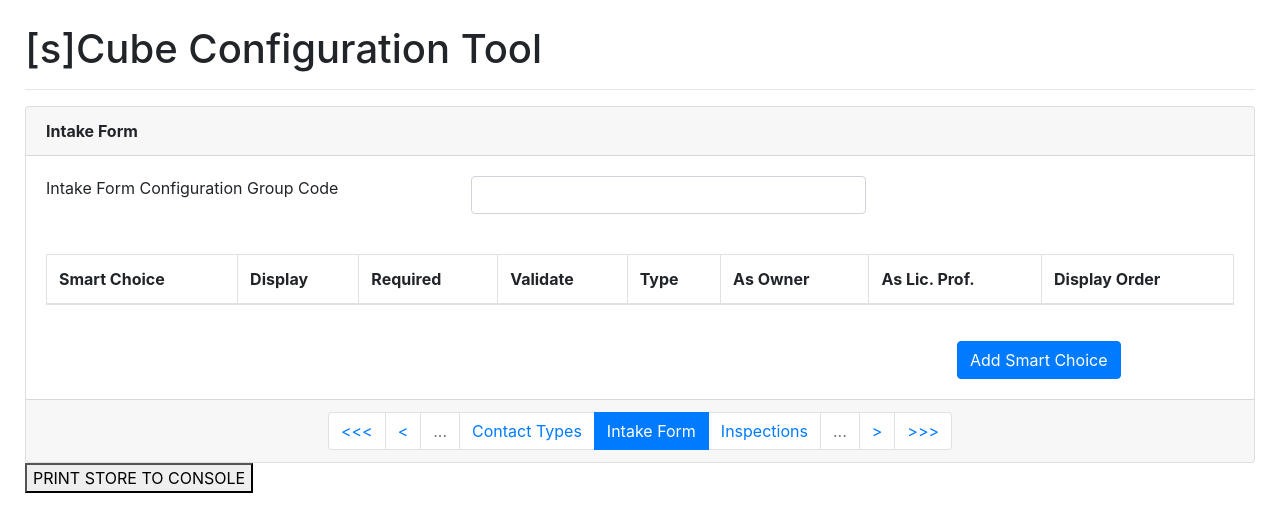
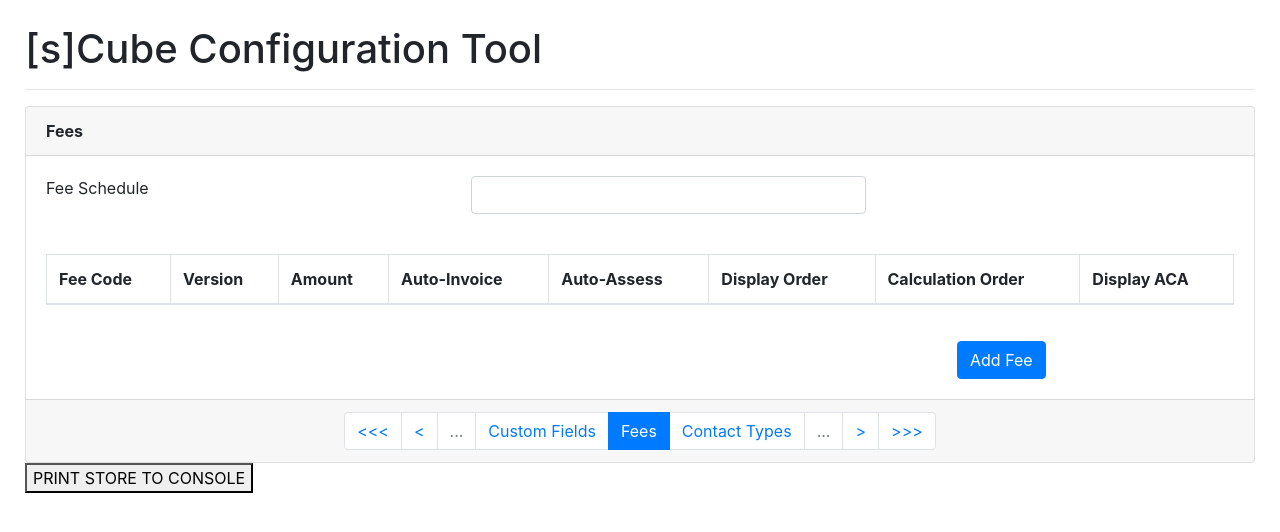
Before and after one commit to ItsAMeNick/sCube-Configuration-Tool, a React (Create React App) app: page / in a window 1280 px wide. Shown: the top 532 px of the page. Built offline with nearby package versions, Linux system fonts and the light colour scheme.

Commit message:
[NZ] Added UI for Fees

```diff
--- a/src/components/Fees.js
+++ b/src/components/Fees.js
@@ -1,12 +1,72 @@
 import React, { Component } from 'react';
 import { connect } from "react-redux";
+import _ from "lodash";
 
 import Card from "react-bootstrap/Card";
+import Col from "react-bootstrap/Col";
+import Row from "react-bootstrap/Row";
+import Button from "react-bootstrap/Button";
+import Form from "react-bootstrap/Form";
+import Table from "react-bootstrap/Table";
 
 class FEE extends Component {
     constructor(props) {
         super(props);
         this.state = {};
+        this.handleChange = this.handleChange.bind(this);
+        this.handleChangeItem = this.handleChangeItem.bind(this);
+    }
+
+    handleChange(event) {
+        this.props.updateID(event.target.value)
+    }
+
+    handleChangeItem(event, id) {
+        let newFee = _.cloneDeep(this.props.page_data.fees[id])
+        if (["aa", "ai"].includes(event.target.id)) {
+            newFee[event.target.id] = event.target.checked;
+        } else {
+            newFee[event.target.id] = event.target.value;
+        }
+        this.props.update(id, newFee);
+    }
+
+    genRows() {
+        let rows = [];
+        for (let s in this.props.page_data.fees) {
+            rows.push(<tr key={s}>
+                <td>
+                    <Form.Control id={"code"} value={this.props.page_data.fees[s].code} type="text" onChange={e => this.handleChangeItem(e, s)}/>
+                </td>
+                <td>
+                    <Form.Control id={"version"} value={this.props.page_data.fees[s].version} type="text" onChange={e => this.handleChangeItem(e, s)}/>
+                </td>
+                <td>
+                    <Form.Control id={"amount"} value={this.props.page_data.fees[s].amount} type="number" onChange={e => this.handleChangeItem(e, s)}/>
+                </td>
+                <td>
+                    <Form.Control id={"ai"} checked={this.props.page_data.fees[s].ai} type="checkbox" onChange={e => this.handleChangeItem(e, s)}/>
+                </td>
+                <td>
+                    <Form.Control id={"aa"} checked={this.props.page_data.fees[s].aa} type="checkbox" onChange={e => this.handleChangeItem(e, s)}/>
+                </td>
+                <td>
+                    <Form.Control id={"order"} value={this.props.page_data.fees[s].order} type="number" onChange={e => this.handleChangeItem(e, s)}/>
+                </td>
+                <td>
+                    <Form.Control id={"calc"} value={this.props.page_data.fees[s].calc} type="number" onChange={e => this.handleChangeItem(e, s)}/>
+                </td>
+                <td>
+                    <Form.Control id={"aca"} value={this.props.page_data.fees[s].aca} as="select" onChange={e => this.handleChangeItem(e, s)}>
+                        <option/>
+                        <option label="Yes" value="Y"/>
+                        <option label="No" value="N"/>
+                        <option label="Read-Only" value="Read-Only"/>
+                    </Form.Control>
+                </td>
+            </tr>);
+        }
+        return rows;
     }
 
     render() {
@@ -15,21 +75,69 @@ class FEE extends Component {
                 <Card.Header>
                     <strong>{this.props.title}</strong>
                 </Card.Header>
-                <Card.Body>
-                    <Card.Text>
-                        Field Stuffs
-                    </Card.Text>
-                </Card.Body>
+                <div>
+                    <div style={{"width":"70%","float":"left"}}>
+                        <Card.Body>
+                            <Row>
+                                <Col>Fee Schedule</Col>
+                                <Col><Form.Control id="group_code" value={this.props.page_data.group_code} type="text" onChange={this.handleChange}/></Col>
+                            </Row>
+                        </Card.Body>
+                    </div>
+                </div>
+                <div><Card.Body>
+                <Table striped bordered responsive>
+                    <thead>
+                        <tr>
+                            <th>Fee Code</th>
+                            <th>Version</th>
+                            <th>Amount</th>
+                            <th>Auto-Invoice</th>
+                            <th>Auto-Assess</th>
+                            <th>Display Order</th>
+                            <th>Calculation Order</th>
+                            <th>Display ACA</th>
+                        </tr>
+                    </thead>
+                    <tbody>
+                        {this.genRows()}
+                    </tbody>
+                </Table>
+                <div>
+                    <div style={{"width":"25%","float":"right"}}>
+                        <Card.Body>
+                        <Row> <Col>
+                            <Button onClick={this.props.add}>Add Fee</Button>
+                        </Col> </Row>
+                        </Card.Body>
+                    </div>
+                </div>
+                </Card.Body></div>
             </React.Fragment>
         );
     }
 }
 
 const mapStateToProps = state => ({
+    page_data: state.FEE
 });
 
 const mapDispatchToProps = dispatch => ({
-
+    add: () => dispatch({
+        type: "add_Fee",
+        payload: null,
+    }),
+    update: (id, value) => dispatch({
+        type: "update_Fee",
+        payload: {
+            id: id,
+            value: value,
+        },
+    }),
+    updateID: (code) => dispatch({
+        type: "update_Fee_schedule",
+        payload: code,
+    }),
 });
 
 export default connect(mapStateToProps, mapDispatchToProps)(FEE);
--- a/src/modules/reducer.js
+++ b/src/modules/reducer.js
@@ -3,7 +3,7 @@ import uuidv1 from "uuid/v1";
 
 const initialState = {
     id: uuidv1(),
-    page: 5,
+    page: 3,
     GRD: {
         svp: "",
         alias: "",
@@ -19,6 +19,10 @@ const initialState = {
     IF: {
         group_code: "",
         settings: {},
+    },
+    FEE: {
+        code: "",
+        fees: {},
     }
 };
 
@@ -112,6 +116,34 @@ const sCubeReducer = (state = initialState, action) => {
             return newState;
         }
 
+        case "add_Fee": {
+            let newState = _.cloneDeep(state);
+            let id = uuidv1();
+            newState.FEE.fees[id] = {
+                id: id,
+                code: "",
+                version: "",
+                amount: "",
+                ai: true,
+                aa: true,
+                order: "",
+                calc: "",
+                aca: "",
+            };
+            return newState;
+        }
+
+        case "update_Fee_schedule": {
+            let newState = _.cloneDeep(state);
+            newState.FEE.code = action.payload;
+            return newState;
+        }
+        case "update_Fee": {
+            let newState = _.cloneDeep(state);
+            newState.FEE.fees[action.payload.id] = action.payload.value;
+            return newState;
+        }
+
         default: return state;
     }
 };
```
